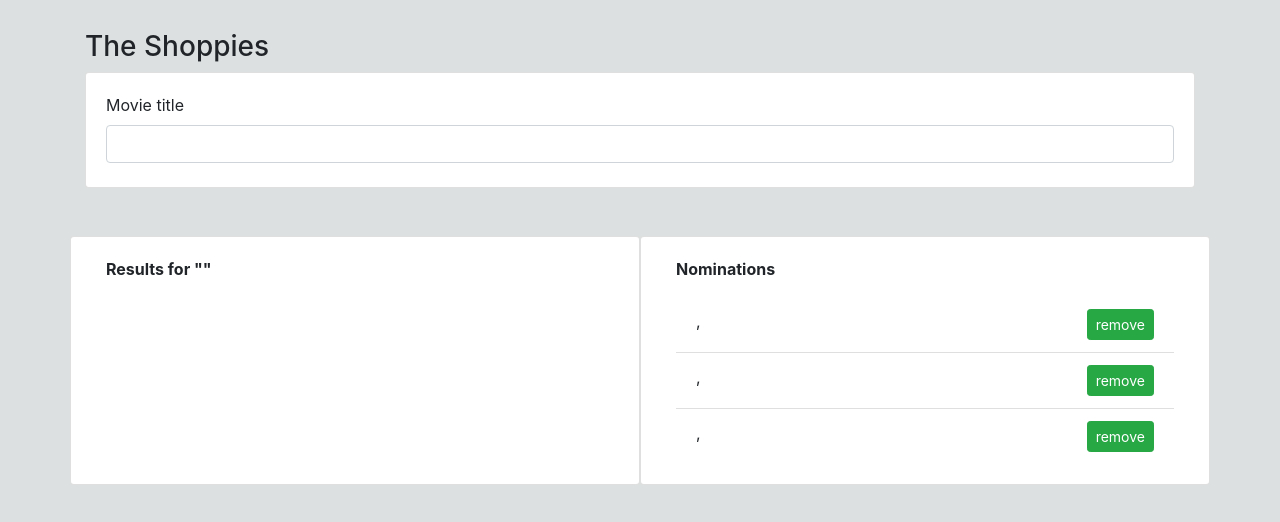
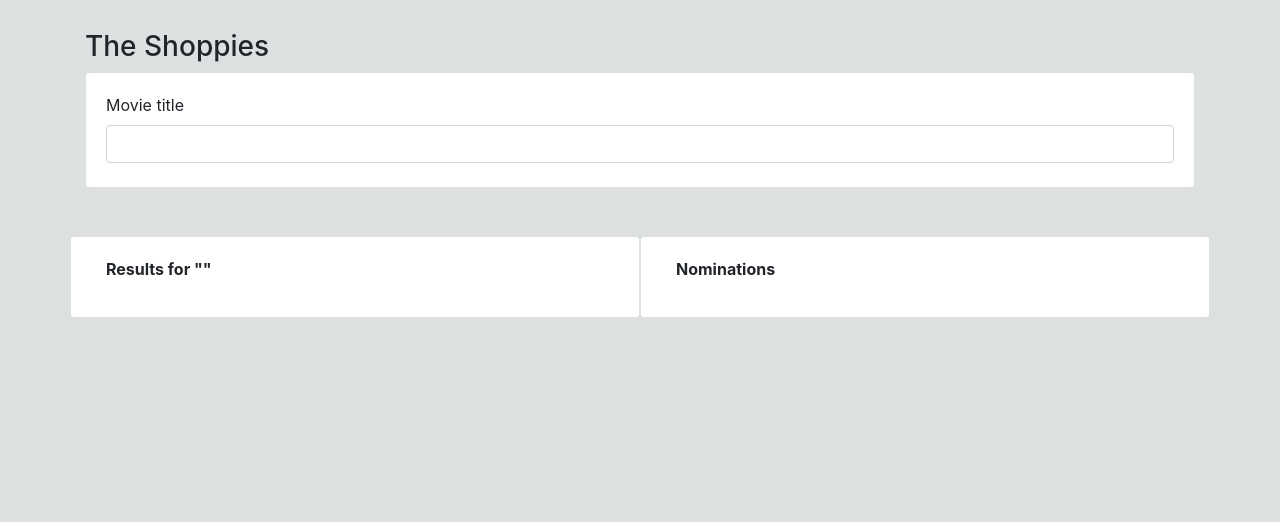
Before and after one commit to kayodefad/shopify, a React (Create React App) app: page / in a window 1280 px wide. Shown: the top 522 px of the page. Built offline with nearby package versions, Linux system fonts and the light colour scheme.

Commit message:
Implemented adding to nomination list

```diff
--- a/src/components/common/listgroup.jsx
+++ b/src/components/common/listgroup.jsx
@@ -1,6 +1,6 @@
 import React from "react";
 
-const Listgroup = ({ data, caption, btnText }) => {
+const Listgroup = ({ data, caption, btnText, handleClick }) => {
   return (
     <div className="card-body">
       <p className="font-weight-bold">{caption}</p>
@@ -13,7 +13,12 @@ const Listgroup = ({ data, caption, btnText }) => {
             <span>
               {item.Title}, {item.Year}
             </span>
-            <button className="btn btn-success btn-sm">{btnText}</button>
+            <button
+              onClick={() => handleClick(item)}
+              className="btn btn-success btn-sm"
+            >
+              {btnText}
+            </button>
           </li>
         ))}
       </ul>
--- a/src/components/nominationlist.jsx
+++ b/src/components/nominationlist.jsx
@@ -14,7 +14,7 @@ class Nominationlist extends Component {
     return (
       <div className="card col-6">
         <Listgroup
-          data={this.state.nominations}
+          data={this.props.nominationList}
           caption="Nominations"
           btnText="remove"
         />
--- a/src/components/searchlist.jsx
+++ b/src/components/searchlist.jsx
@@ -8,6 +8,7 @@ const Searchlist = props => {
         data={props.moviesList}
         caption={`Results for "${props.searchTerm}"`}
         btnText="Add movie"
+        handleClick={props.handleButtonClick}
       />
     </div>
   );
--- a/src/components/shoppies.jsx
+++ b/src/components/shoppies.jsx
@@ -5,7 +5,7 @@ import Nominationlist from "./nominationlist";
 import axios from "axios";
 
 class Shoppies extends Component {
-  state = { searchTerm: "", movies: [] };
+  state = { searchTerm: "", movies: [], nominationList: [] };
 
   handleChange = ({ target: { value } }) => {
     this.setState({ searchTerm: value });
@@ -21,6 +21,15 @@ class Shoppies extends Component {
     this.setState({ movies: response.data.Search });
   };
 
+  handleButtonClick = movie => {
+    const movies = [...this.state.movies];
+    const index = movies.indexOf(movie);
+    const nominationList = [...this.state.nominationList];
+    nominationList.push(movies[index]);
+    this.setState({ nominationList });
+    // console.log(movies[index].Title);
+  };
+
   render() {
     return (
       <>
@@ -29,8 +38,12 @@ class Shoppies extends Component {
           handleSubmit={this.handleSubmit}
         />
         <div className="row">
-          <Searchlist moviesList={this.state.movies} searchTerm={this.state.searchTerm} />
-          <Nominationlist />
+          <Searchlist
+            moviesList={this.state.movies}
+            searchTerm={this.state.searchTerm}
+            handleButtonClick={this.handleButtonClick}
+          />
+          <Nominationlist nominationList={this.state.nominationList} />
         </div>
       </>
     );
```
Also changed, not shown: 1 other file (tests, documents, lock files or other folders).
